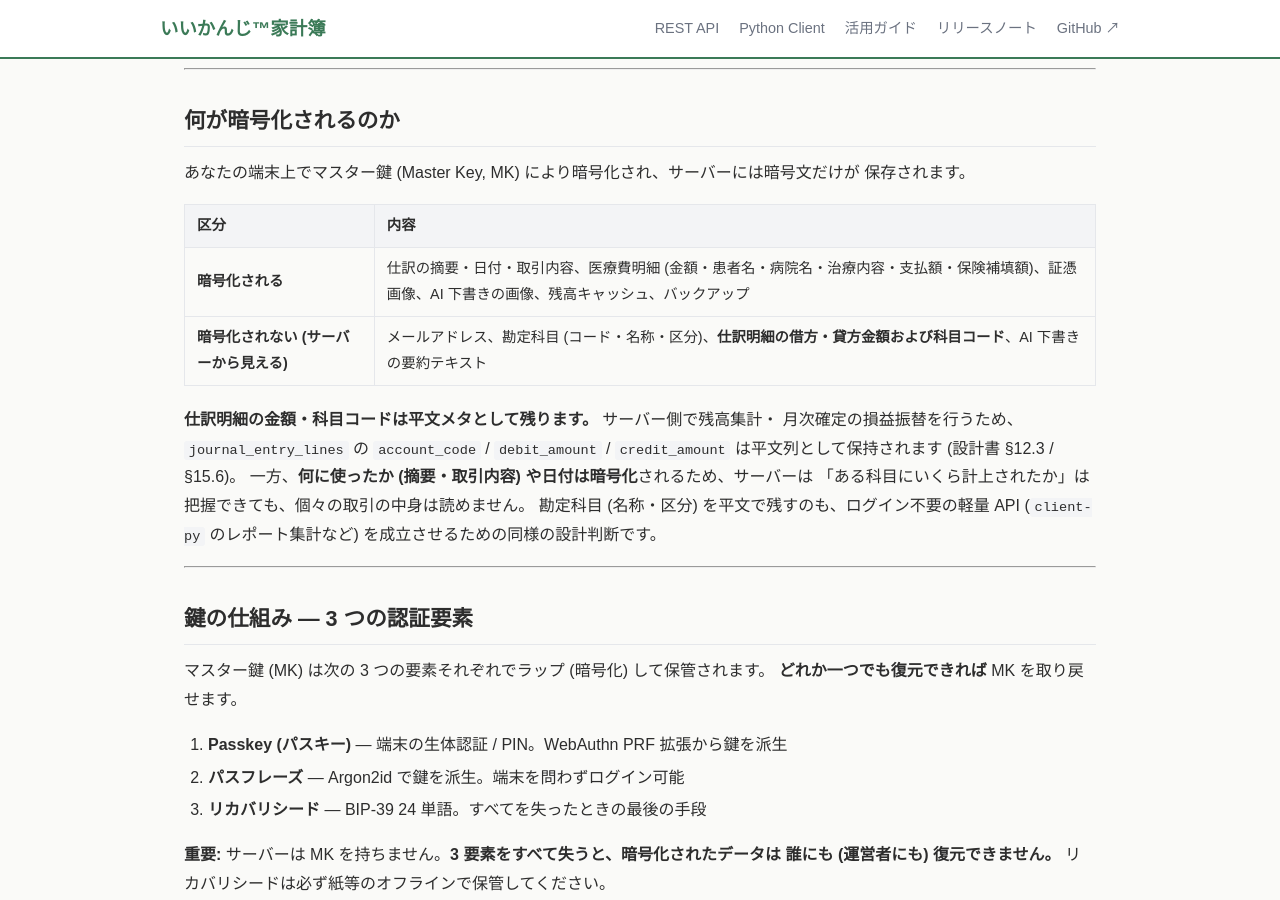
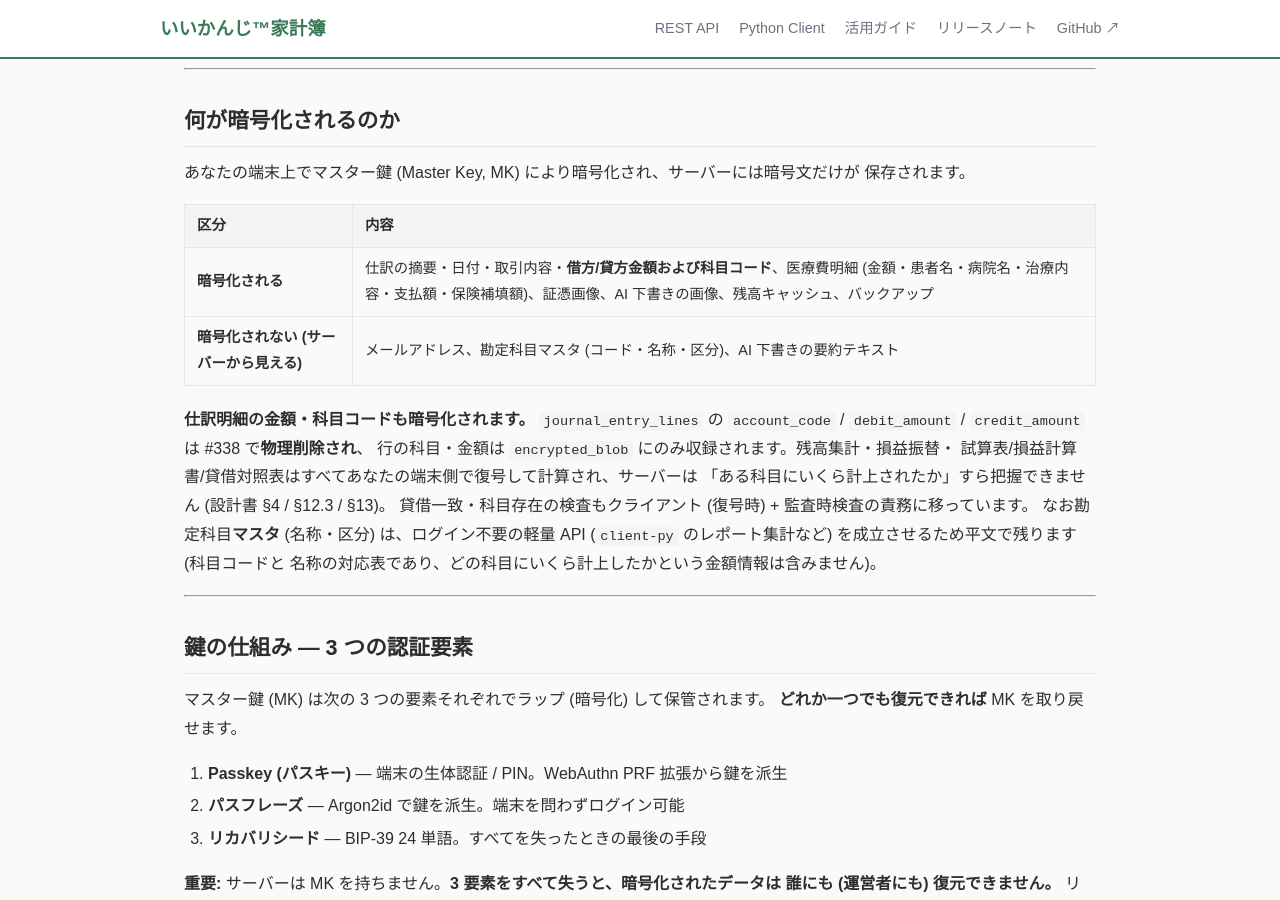
Before and after one commit to nananek/iikanji-kakeibo, a Jekyll site: the page built from docs/v5-e2ee/migration.md, in a window 1280 px wide and 900 px high, scrolled down 533 px. Built offline with Jekyll 4.4.1, drawn with Linux system fonts in a browser that asks for light colours; some of the changed text lies outside the part shown.

Commit message:
docs(338): 仕訳明細の金額・科目コードを「暗号化される」へ反転 (Phase 8 PR-2) (#338)
#338 item8 (migration 068) で仕訳明細の平文 account_code/debit/credit を物理 DROP
し真の「DB 平文ゼロ」を達成したため、利用者向けドキュメントの記述を実態へ反転する。

- docs/v5-e2ee/migration.md: 「暗号化されない: 仕訳明細の金額・科目コード」を
  「暗号化される」へ。残高集計・損益振替・試算表/P/L/B/S はクライアント側計算で
  サーバは金額を把握できない旨に更新。運営者開示 Q&A も金額・科目コードを暗号化対象に
- docs/releases.md: v5.0 サマリの暗号化/非暗号化区分を反転 + Phase 8 (068 物理 DROP)
  のデプロイ前提ノート (旧 closing 再暗号化 precheck・不可逆・監査時検査未実装の警告)
- README.md: v5.0 告知の暗号化対象に金額・科目コードを追加
- CLAUDE.md: JournalEntryLine モデル行を encrypted_blob/blob_iv ベースへ

設計書 docs/v5-e2ee/index.md §1/§4/§12.3/§13/§15.6 は当初から暗号化を前提とした
理想記述で、実装が追いついた形のため変更なし。

Co-Authored-By: Claude Opus 4.8 <noreply@anthropic.com>

```diff
--- a/docs/v5-e2ee/migration.md
+++ b/docs/v5-e2ee/migration.md
@@ -35,16 +35,18 @@ v5.0 (Epic [#84](https://github.com/nananek/iikanji-kakeibo/issues/84)) で、
 
 | 区分 | 内容 |
 |------|------|
-| **暗号化される** | 仕訳の摘要・日付・取引内容、医療費明細 (金額・患者名・病院名・治療内容・支払額・保険補填額)、証憑画像、AI 下書きの画像、残高キャッシュ、バックアップ |
-| **暗号化されない (サーバーから見える)** | メールアドレス、勘定科目 (コード・名称・区分)、**仕訳明細の借方・貸方金額および科目コード**、AI 下書きの要約テキスト |
+| **暗号化される** | 仕訳の摘要・日付・取引内容・**借方/貸方金額および科目コード**、医療費明細 (金額・患者名・病院名・治療内容・支払額・保険補填額)、証憑画像、AI 下書きの画像、残高キャッシュ、バックアップ |
+| **暗号化されない (サーバーから見える)** | メールアドレス、勘定科目マスタ (コード・名称・区分)、AI 下書きの要約テキスト |
 
-> **仕訳明細の金額・科目コードは平文メタとして残ります。** サーバー側で残高集計・
-> 月次確定の損益振替を行うため、`journal_entry_lines` の `account_code` /
-> `debit_amount` / `credit_amount` は平文列として保持されます (設計書 §12.3 / §15.6)。
-> 一方、**何に使ったか (摘要・取引内容) や日付は暗号化**されるため、サーバーは
-> 「ある科目にいくら計上されたか」は把握できても、個々の取引の中身は読めません。
-> 勘定科目 (名称・区分) を平文で残すのも、ログイン不要の軽量 API
-> (`client-py` のレポート集計など) を成立させるための同様の設計判断です。
+> **仕訳明細の金額・科目コードも暗号化されます。** `journal_entry_lines` の
+> `account_code` / `debit_amount` / `credit_amount` は #338 で**物理削除され**、
+> 行の科目・金額は `encrypted_blob` にのみ収録されます。残高集計・損益振替・
+> 試算表/損益計算書/貸借対照表はすべてあなたの端末側で復号して計算され、サーバーは
+> 「ある科目にいくら計上されたか」すら把握できません (設計書 §4 / §12.3 / §13)。
+> 貸借一致・科目存在の検査もクライアント (復号時) + 監査時検査の責務に移っています。
+> なお勘定科目**マスタ** (名称・区分) は、ログイン不要の軽量 API
+> (`client-py` のレポート集計など) を成立させるため平文で残ります (科目コードと
+> 名称の対応表であり、どの科目にいくら計上したかという金額情報は含みません)。
 
 ---
 
@@ -123,10 +125,9 @@ MK はラップ済みでサーバーに保管されているため、データ
 徹底してください。
 
 **Q. 運営者に「データを見せて」と言われたら?**
-運営者は鍵を持たないため、帳簿の内容 (摘要・取引内容・日付) や証憑画像・医療費明細の
-平文を取り出すことはできません (上表の「暗号化される」項目)。仕訳明細の金額・科目コードは
-集計用の平文メタとして見える点に留意してください。完全な開示が必要な場合は、あなた自身が
-エクスポートして提供する形になります。
+運営者は鍵を持たないため、帳簿の内容 (摘要・取引内容・日付・**金額・科目コード**) や
+証憑画像・医療費明細の平文を取り出すことはできません (上表の「暗号化される」項目)。
+完全な開示が必要な場合は、あなた自身がエクスポートして提供する形になります。
 
 ---
 
```
Also changed, not shown: CLAUDE.md (+1 -1 lines), docs/releases.md (+12 -2 lines), README.md.
